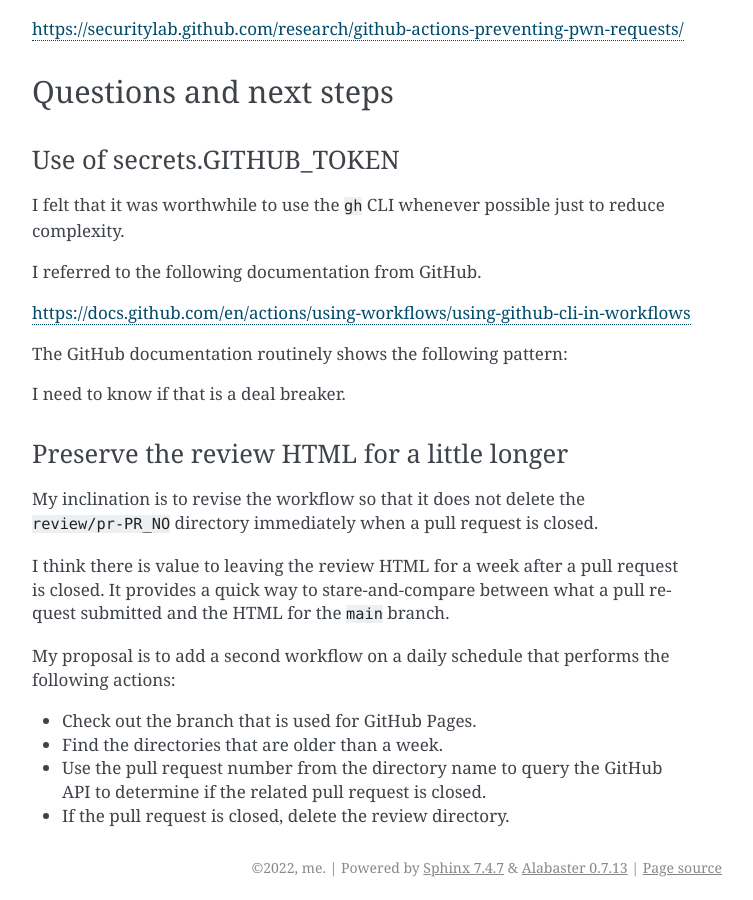
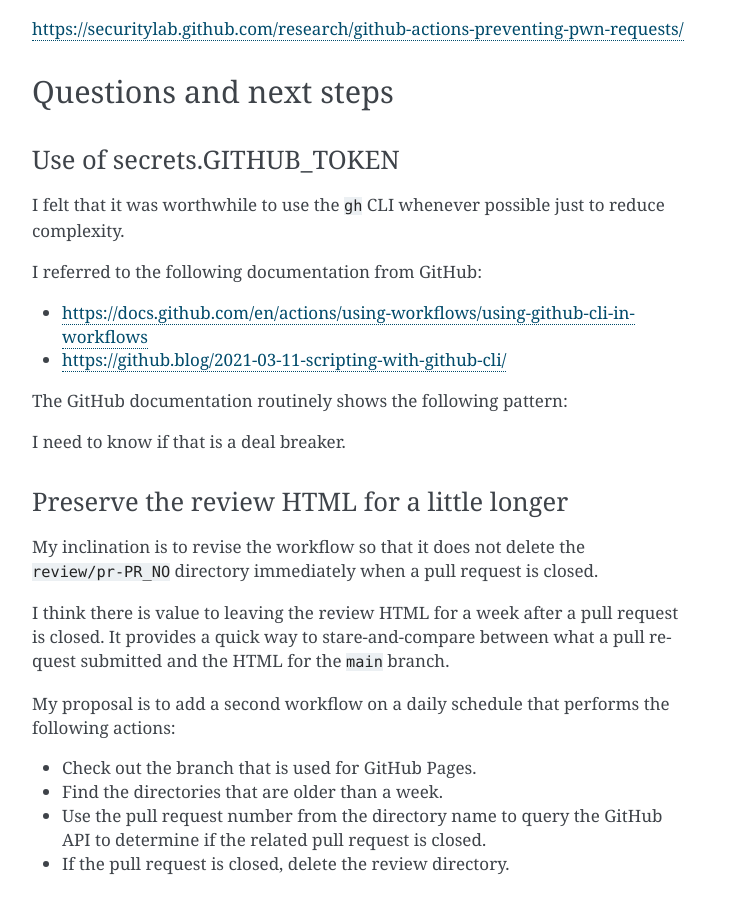
Before and after one commit to mikemckiernan/sphinx-play, a Sphinx documentation site: the page built from docs/source/index.rst, in a window 1280 px wide and 900 px high, scrolled down 2076 px. Shown: the whole window, without its empty margins (388-1141 px from the left). Built offline with Sphinx 7.4.7, drawn with Linux system fonts in a browser that asks for light colours; some of the changed lines change nothing that is shown.

Commit message:
Second reference for gh cli
* Add URL for blog article that shows
  use of secrets.GITHUB_TOKEN with
  scripting in actions.

```diff
--- a/docs/source/index.rst
+++ b/docs/source/index.rst
@@ -110,9 +110,11 @@ Use of secrets.GITHUB_TOKEN
 
 I felt that it was worthwhile to use the ``gh`` CLI whenever possible just to reduce complexity.
 
-I referred to the following documentation from GitHub.
+I referred to the following documentation from GitHub:
 
-https://docs.github.com/en/actions/using-workflows/using-github-cli-in-workflows
+- https://docs.github.com/en/actions/using-workflows/using-github-cli-in-workflows
+
+- https://github.blog/2021-03-11-scripting-with-github-cli/
 
 The GitHub documentation routinely shows the following pattern:
 
```
